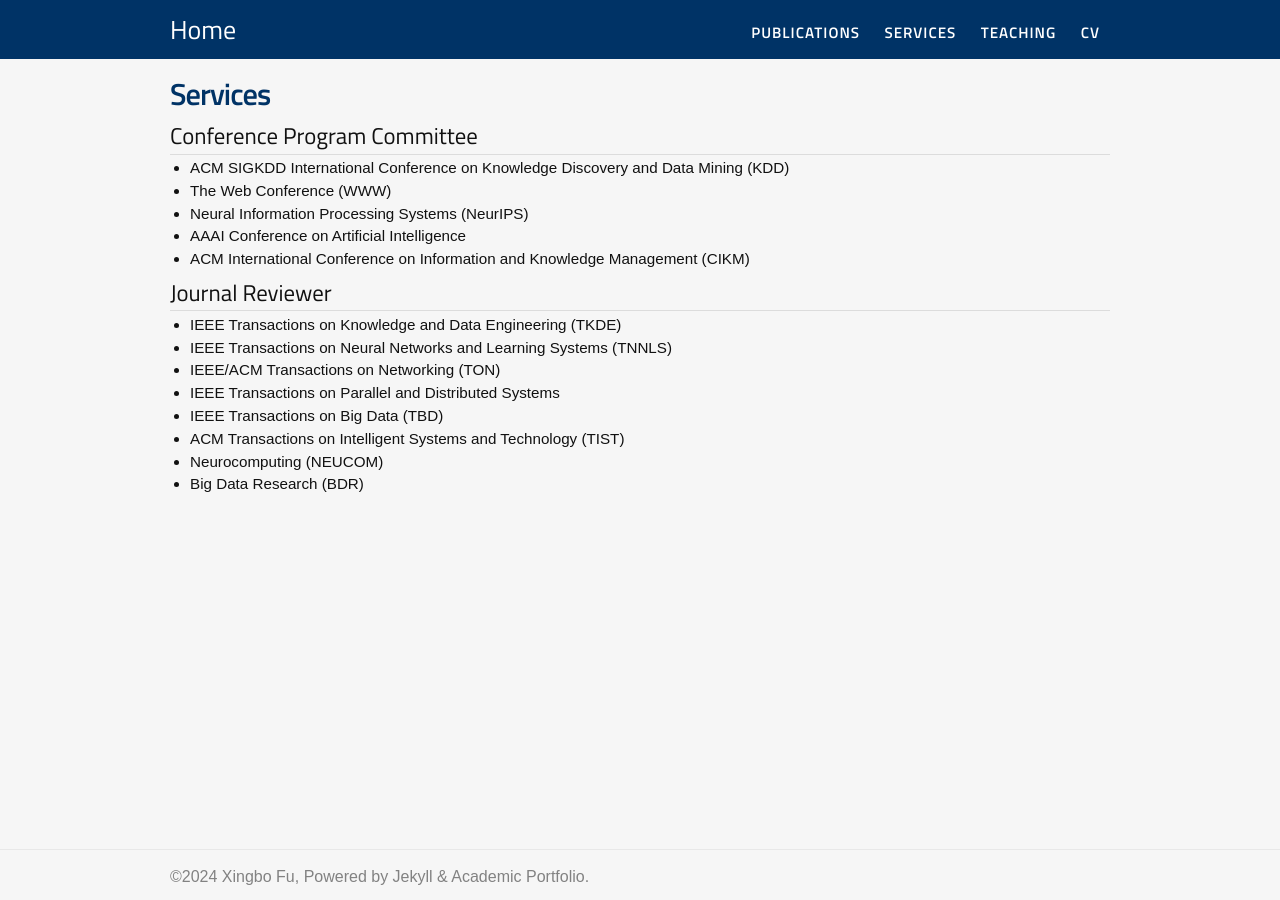
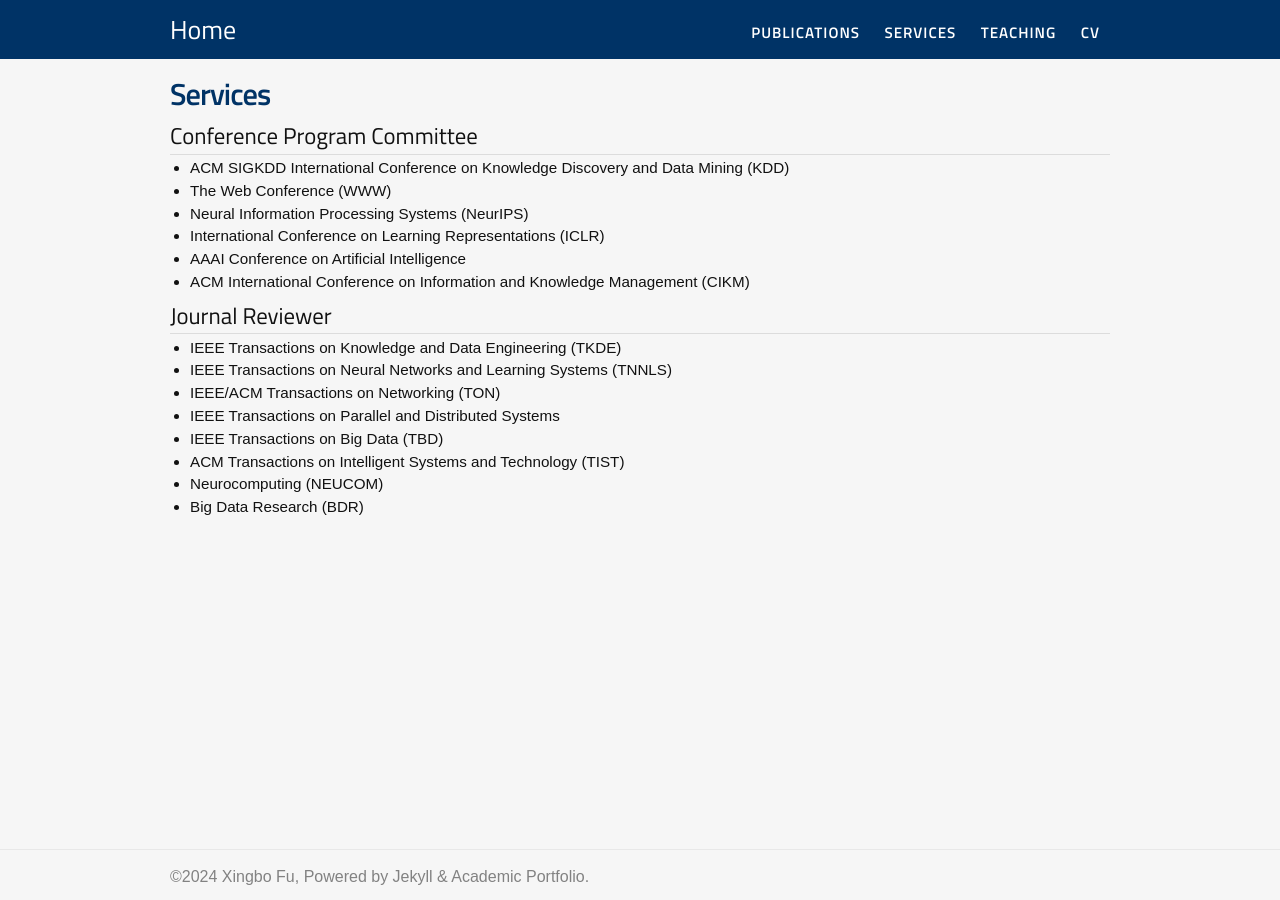
Before and after one commit to xbfu/xbfu.github.io, a Jekyll site: the page built from services.md, in a window 1280 px wide. Built offline with Jekyll 4.4.1, drawn with Linux system fonts in a browser that asks for light colours; nearby versions of some CDN libraries.

Commit message:
Update services.md

```diff
--- a/services.md
+++ b/services.md
@@ -10,6 +10,7 @@ subtitle: Services - Xingbo Fu
 	<li>ACM SIGKDD International Conference on Knowledge Discovery and Data Mining (KDD)</li>
 	<li>The Web Conference (WWW)</li>
 	<li>Neural Information Processing Systems (NeurIPS)</li>
+	<li>International Conference on Learning Representations (ICLR)</li>
 	<li>AAAI Conference on Artificial Intelligence</li>
 	<li>ACM International Conference on Information and Knowledge Management (CIKM)</li>
 </ul>
```
